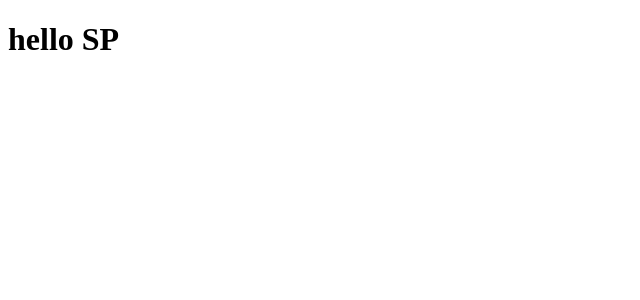
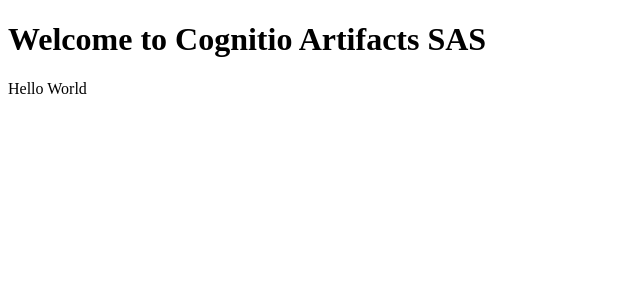
Before and after one commit to dupjpr/Portfolio, a React (Create React App) app: page / in a window 1280 px wide. Shown: the top 300 px of the page, without its empty margins (0-640 px from the left). Built offline with nearby package versions, Linux system fonts and the light colour scheme.

Commit message:
Add: a landing page with the defaultComponent and setup redux structure

```diff
--- a/package.json
+++ b/package.json
@@ -8,8 +8,10 @@
     "@testing-library/user-event": "^12.1.10",
     "react": "^17.0.2",
     "react-dom": "^17.0.2",
+    "react-redux": "^7.2.4",
     "react-router-dom": "^5.2.0",
     "react-scripts": "4.0.3",
+    "redux": "^4.1.0",
     "web-vitals": "^1.0.1"
   },
   "scripts": {
--- a/src/App.js
+++ b/src/App.js
@@ -1,9 +1,19 @@
+import { Provider } from "react-redux";
+import DefaultComponent from "./components/DefaultComponent";
+import store from './store/store';
+
+function App() {
+
+  return (
+    <Provider store={store}>
+      <DefaultComponent/>
+
+    </Provider>
+  );
+
+}
 
 
-function App() {
-  return (
-   <h1>hello SP</h1>
-  );
-}
+
 
 export default App;
--- /dev/null
+++ b/src/components/DefaultComponent.jsx
@@ -0,0 +1,15 @@
+import { useSelector } from "react-redux";
+
+const DefaultComponent = () => {
+
+    const storeData = useSelector(state => state);
+
+    return (
+        <div>
+            <h1>Welcome to Cognitio Artifacts SAS</h1>
+            <div>{storeData.hello}</div>
+        </div>
+    );
+}
+
+export default DefaultComponent;
--- /dev/null
+++ b/src/store/reducers/index.js
@@ -0,0 +1,10 @@
+const rootReducer = (state, action) => {
+
+    switch (action.type) {
+        default:
+            return state
+    }
+
+}
+
+export default rootReducer;
--- /dev/null
+++ b/src/store/store.js
@@ -0,0 +1,12 @@
+import { createStore } from "redux";
+import rootReducer from './reducers/index';
+
+const initialState = {
+  hello: 'Hello World',
+  loading: false,
+  userData: { name: 'unknown' }
+}
+
+const store = createStore(rootReducer, initialState);
+
+export default store;
```
Also changed, not shown: 1 other file (tests, documents, lock files or other folders).
